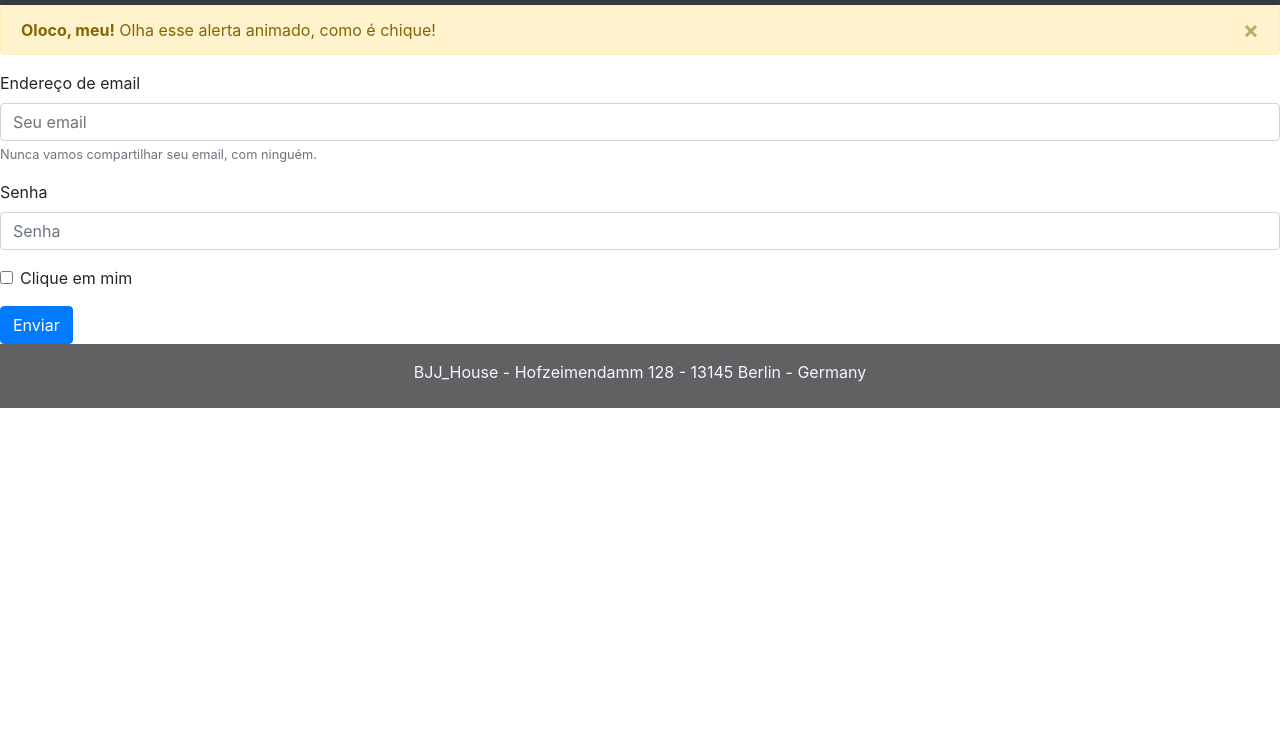
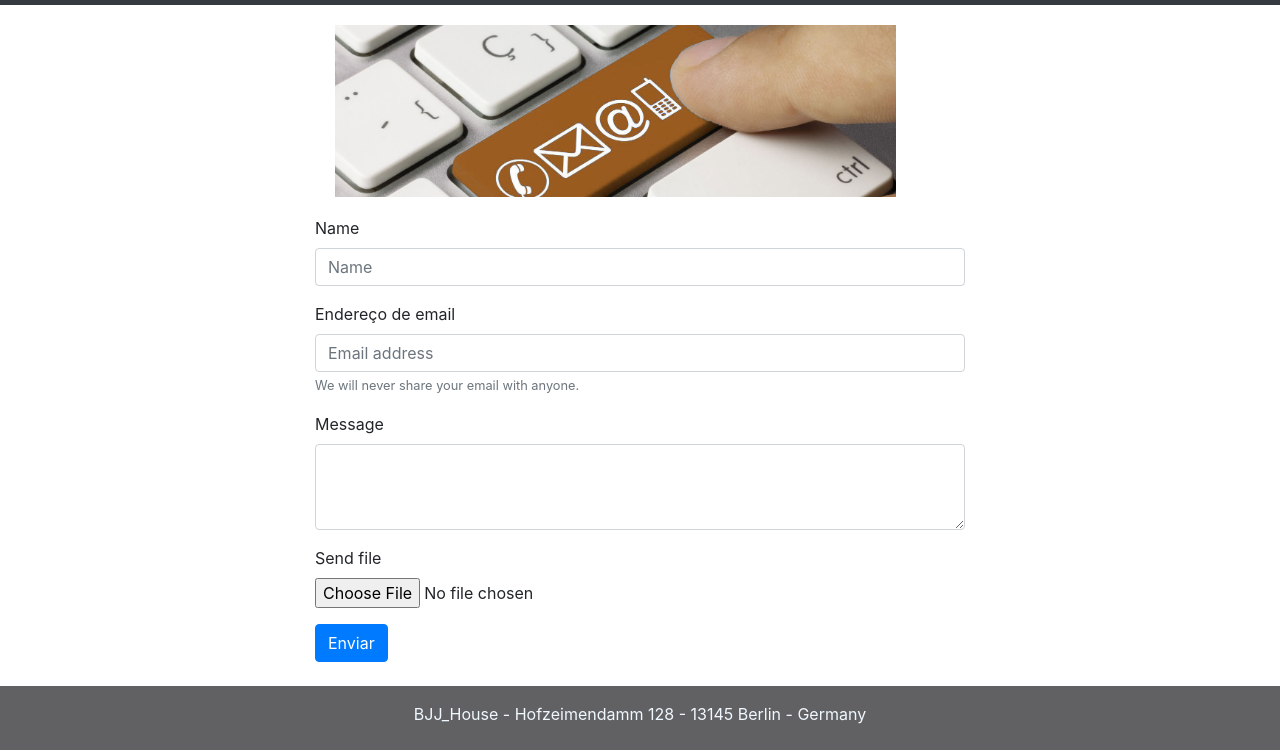
Before and after one commit to CarlosZiegler/bjj-sample-page, a plain HTML site: page contact.html in a window 1280 px wide. Shown: the part 51-801 px from the top of the page. Drawn offline with nearby package versions, Linux system fonts and the light colour scheme.

Commit message:
Project0 upddate contact page

```diff
--- a/contact.html
+++ b/contact.html
@@ -1,19 +1,22 @@
-
 <!DOCTYPE html>
 <html>
+
 <head>
   <meta charset="utf-8">
   <meta name="viewport" content="width=device-width, initial-scale=1.0">
   <title>My Website</title>
 
-  <link rel="stylesheet" href="https://stackpath.bootstrapcdn.com/bootstrap/4.1.3/css/bootstrap.min.css" integrity="sha384-MCw98/SFnGE8fJT3GXwEOngsV7Zt27NXFoaoApmYm81iuXoPkFOJwJ8ERdknLPMO" crossorigin="anonymous">
+  <link rel="stylesheet" href="https://stackpath.bootstrapcdn.com/bootstrap/4.1.3/css/bootstrap.min.css" integrity="sha384-MCw98/SFnGE8fJT3GXwEOngsV7Zt27NXFoaoApmYm81iuXoPkFOJwJ8ERdknLPMO"
+    crossorigin="anonymous">
   <link rel="stylesheet" href="style.css">
 
 </head>
+
 <body>
   <nav class="navbar navbar-expand-lg navbar-dark bg-dark">
     <a class="navbar-brand" href="index.html">BJJ_House</a>
-        <button class="navbar-toggler" type="button" data-toggle="collapse" data-target="#navbarNav" aria-controls="navbarNav" aria-expanded="false" aria-label="Alterna navegação">
+    <button class="navbar-toggler" type="button" data-toggle="collapse" data-target="#navbarNav" aria-controls="navbarNav"
+      aria-expanded="false" aria-label="Alterna navegação">
       <span class="navbar-toggler-icon"></span>
     </button>
     <div class="collapse navbar-collapse" id="navbarNav">
@@ -33,31 +36,38 @@
       </ul>
     </div>
   </nav>
+<div class="container align-content-center">
+    <img class="img-fluid align-content-center" src="img/header_contatos.jpg" width="600px" height="auto" alt="contato">
+</div>
 
 
-  <div class="alert alert-warning alert-dismissible fade show" role="alert">
-    <strong>Oloco, meu!</strong> Olha esse alerta animado, como é chique!
-    <button type="button" class="close" data-dismiss="alert" aria-label="Close">
-      <span aria-hidden="true">&times;</span>
-    </button>
-  </div>
+
+  <div class="container">
 
     <form>
       <div class="form-group">
-      <label for="exampleInputEmail1">Endereço de email</label>
-      <input type="email" class="form-control" id="exampleInputEmail1" aria-describedby="emailHelp" placeholder="Seu email">
-      <small id="emailHelp" class="form-text text-muted">Nunca vamos compartilhar seu email, com ninguém.</small>
+        <label for="name">Name</label>
+        <input type="email" class="form-control" id="name" aria-describedby="emailHelp" placeholder="Name">
       </div>
       <div class="form-group">
-      <label for="exampleInputPassword1">Senha</label>
-      <input type="password" class="form-control" id="exampleInputPassword1" placeholder="Senha">
+        <label for="exampleInputEmail1">Endereço de email</label>
+        <input type="email" class="form-control" id="exampleInputEmail1" aria-describedby="emailHelp" placeholder="Email address">
+        <small id="emailHelp" class="form-text text-muted">We will never share your email with anyone.</small>
       </div>
-    <div class="form-group form-check">
-      <input type="checkbox" class="form-check-input" id="exampleCheck1">
-      <label class="form-check-label" for="exampleCheck1">Clique em mim</label>
+      <div class="form-group">
+        <label for="message">Message</label>
+        <textarea class="form-control" id="message" rows="3"></textarea>
+      </div>
+      <div class="form-group">
+        <label for="exampleFormControlFile1">Send file</label>
+        <input type="file" class="form-control-file" id="exampleFormControlFile1">
       </div>
       <button type="submit" class="btn btn-primary">Enviar</button>
+      <br><br>
+
+
     </form>
+  </div>
 
   <nav class="navbar navbar-default navbar-fixed-bottom footer_bottom_nav " id="footer_nav">
     <div class="col-xs-12 col-sm-12 col-md-12  mt-2 mt-sm-2 text-center text-white ">
@@ -65,9 +75,13 @@
     </div>
   </nav>
 
-  <script src="https://code.jquery.com/jquery-3.3.1.slim.min.js" integrity="sha384-q8i/X+965DzO0rT7abK41JStQIAqVgRVzpbzo5smXKp4YfRvH+8abtTE1Pi6jizo" crossorigin="anonymous"></script>
-  <script src="https://cdnjs.cloudflare.com/ajax/libs/popper.js/1.14.3/umd/popper.min.js" integrity="sha384-ZMP7rVo3mIykV+2+9J3UJ46jBk0WLaUAdn689aCwoqbBJiSnjAK/l8WvCWPIPm49" crossorigin="anonymous"></script>
-  <script src="https://stackpath.bootstrapcdn.com/bootstrap/4.1.3/js/bootstrap.min.js" integrity="sha384-ChfqqxuZUCnJSK3+MXmPNIyE6ZbWh2IMqE241rYiqJxyMiZ6OW/JmZQ5stwEULTy" crossorigin="anonymous"></script>
+  <script src="https://code.jquery.com/jquery-3.3.1.slim.min.js" integrity="sha384-q8i/X+965DzO0rT7abK41JStQIAqVgRVzpbzo5smXKp4YfRvH+8abtTE1Pi6jizo"
+    crossorigin="anonymous"></script>
+  <script src="https://cdnjs.cloudflare.com/ajax/libs/popper.js/1.14.3/umd/popper.min.js" integrity="sha384-ZMP7rVo3mIykV+2+9J3UJ46jBk0WLaUAdn689aCwoqbBJiSnjAK/l8WvCWPIPm49"
+    crossorigin="anonymous"></script>
+  <script src="https://stackpath.bootstrapcdn.com/bootstrap/4.1.3/js/bootstrap.min.js" integrity="sha384-ChfqqxuZUCnJSK3+MXmPNIyE6ZbWh2IMqE241rYiqJxyMiZ6OW/JmZQ5stwEULTy"
+    crossorigin="anonymous"></script>
 
 </body>
+
 </html>
--- a/style.css
+++ b/style.css
@@ -10,48 +10,54 @@
     height: auto;
     padding: 0%;
 }
-.responsivo img{
-   max-width: 100%;   /* Máximo da largura da imagem */
+
+.responsivo img {
+    max-width: 100%;
+    /* Máximo da largura da imagem */
     width: 100%;
-   max-height: 500px;  /* Máximo da altura da imagem */
-   min-height: auto;      /* Mínimo da altura, por padrão “auto” */
-   background-size:100%;
+    max-height: 500px;
+    /* Máximo da altura da imagem */
+    min-height: auto;
+    /* Mínimo da altura, por padrão “auto” */
+    background-size: 100%;
     background-repeat: no-repeat;
 }
+
 /* Smaller than standard 960 (devices and browsers) */
 @media only screen and (max-width: 959px) {
-    p{
+    p {
         font-size: 20px;
     }
 }
 
 /* Tablet Portrait size to standard 960 (devices and browsers) */
 @media only screen and (min-width: 768px) and (max-width: 959px) {
-    p{
+    p {
         font-size: 16px;
     }
 }
 
 /* All Mobile Sizes (devices and browser) */
 @media only screen and (max-width: 767px) {
-    p{
+    p {
         font-size: 14px;
     }
 }
 
 /* Mobile Landscape Size to Tablet Portrait (devices and browsers) */
 @media only screen and (min-width: 480px) and (max-width: 767px) {
-    p{
+    p {
         font-size: 12px;
     }
 }
 
 /* Mobile Portrait Size to Mobile Landscape Size (devices and browsers) */
 @media only screen and (max-width: 479px) {
-    p{
+    p {
         font-size: 12px;
     }
 }
+
 .paragrafo {
     font-size: 20px;
     margin-bottom: 1.5em;
@@ -62,17 +68,15 @@
 
 
 }
-#title_bjj{
 
-    text-align:center;
+#title_bjj {
+
+    text-align: center;
 }
 
 
-body {
-    /* Margin bottom by footer height */
 
-  }
-  #footer_nav{
+#footer_nav {
     background-color: #616164;
 
 }
@@ -83,14 +87,13 @@ body {
     max-width: 680px;
     padding: 0 15px;
 }
-  .text_footer{
+
+.text_footer {
     color: aliceblue !important;
 
 }
-  html {
-    position: relative;
-    min-height: 100%;
-  }
+
+
 .img-fluid {
 
     max-width: 100%;
@@ -98,23 +101,25 @@ body {
     padding: 3%;
 
 }
-#contentBody{
+
+#contentBody {
     padding: 1%
+}
 
-}
 .list-group {
     list-style: decimal inside;
 }
 
 .list-group-item {
-    display: list-item ;
-    list-style: decimal ;
+    display: list-item;
+    list-style: decimal;
     list-style-position: inside;
     list-style-image: none;
     list-style-type: decimal;
     font-size: 16px;
 }
-.title_Article{
+
+.title_Article {
     text-align: center;
     color: blue;
     padding: 3%
```
Also changed, not shown: galerie - Kopie.html (added, +85 -0 lines), galerie.html (+0 -1 lines), img/header_contatos.jpg (added). Lines whose indentation alone changed are shown as unchanged.
